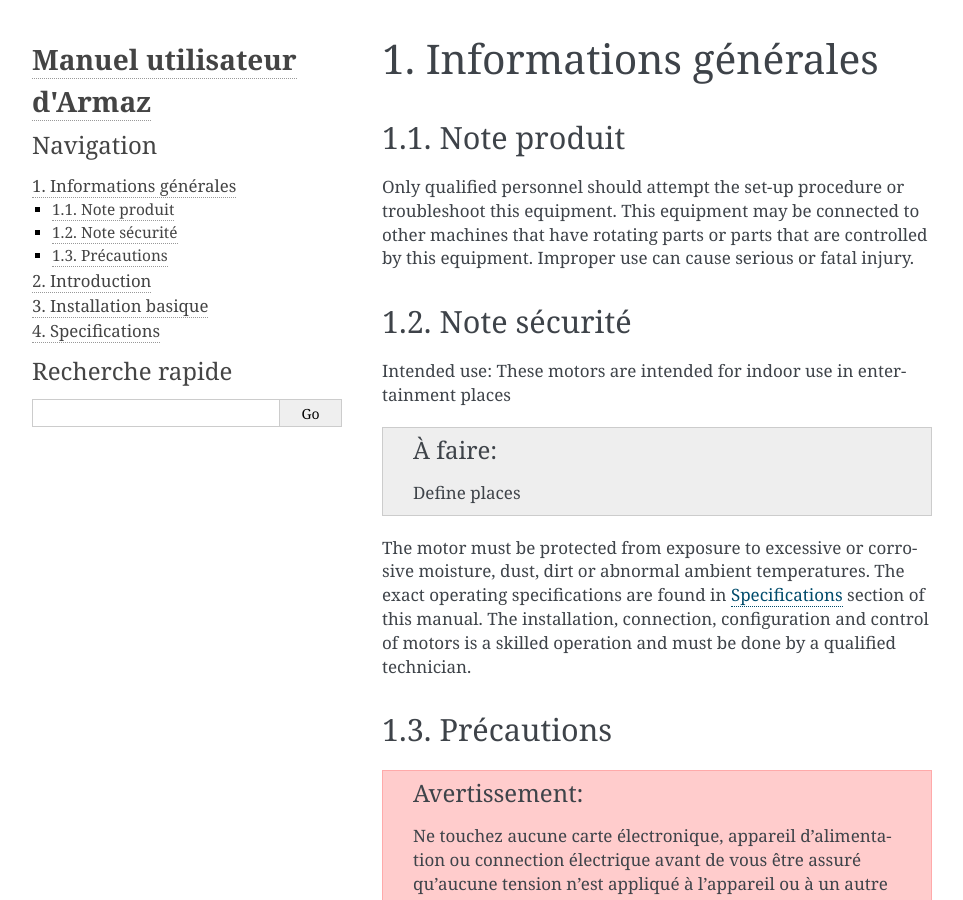
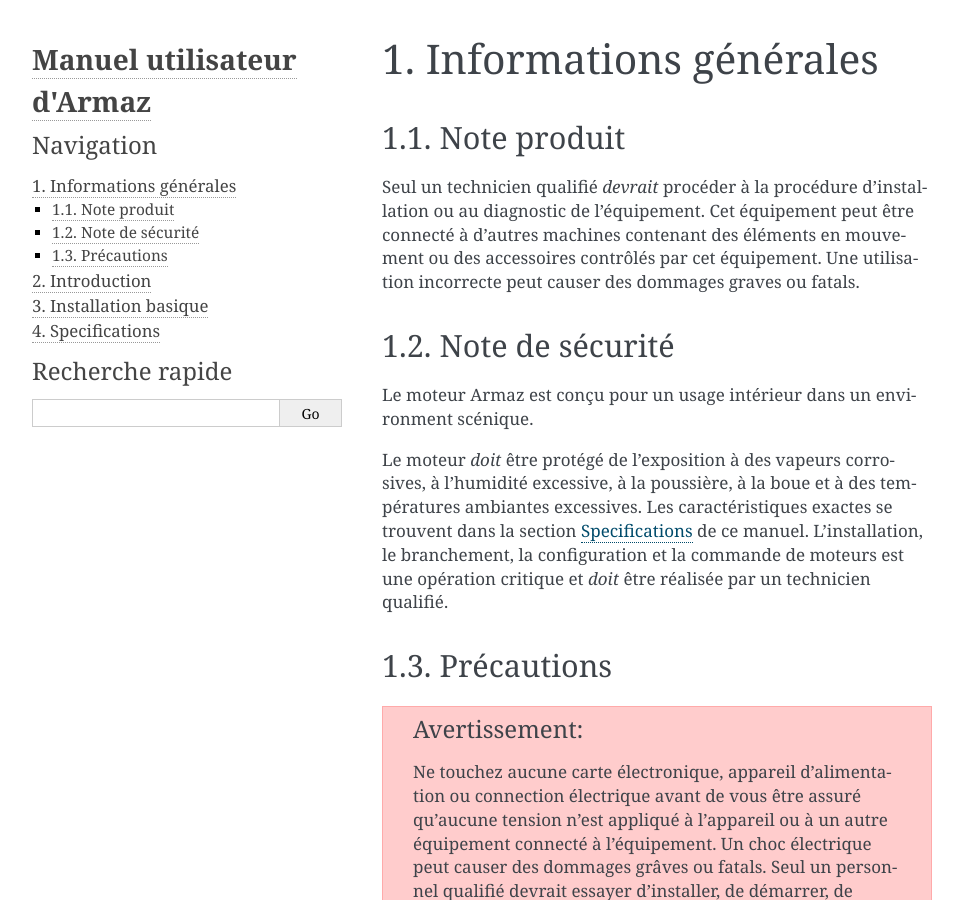
Before and after one commit to exmachina-dev/armaz-doc-french, a Sphinx documentation site: the page built from source/01-general-information.rst, in a window 1280 px wide and 900 px high. Shown: the whole window, without its empty margins (148-1111 px from the left). Built offline with Sphinx 7.4.7, drawn with Linux system fonts in a browser that asks for light colours.

Commit message:
Finished traduction of 01-general-information

```diff
--- a/source/01-general-information.rst
+++ b/source/01-general-information.rst
@@ -4,21 +4,23 @@
 Note produit
 ------------
 
-Only qualified personnel should attempt the set-up procedure or troubleshoot this equipment.
-This equipment may be connected to other machines that have rotating parts or parts that are controlled by this equipment.
-Improper use can cause serious or fatal injury.
+Seul un technicien qualifié `devrait` procéder à la procédure d'installation ou au
+diagnostic de l'équipement.
+Cet équipement peut être connecté à d'autres machines contenant des éléments en mouvement ou
+des accessoires contrôlés par cet équipement.
+Une utilisation incorrecte peut causer des dommages graves ou fatals.
+
+Note de sécurité
+-------------
 
 
-Note sécurité
--------------
+Le moteur Armaz est conçu pour un usage intérieur dans un environment scénique.
 
-Intended use: These motors are intended for indoor use in entertainment places
-
-.. todo:: Define places
-
-The motor must be protected from exposure to excessive or corrosive moisture, dust, dirt or abnormal ambient temperatures.
-The exact operating specifications are found in :doc:`07-specifications` section of this manual.
-The installation, connection, configuration and control of motors is a skilled operation and must be done by a qualified technician.
+Le moteur `doit` être protégé de l'exposition à des vapeurs corrosives, à l'humidité excessive,
+à la poussière, à la boue et à des températures ambiantes excessives.
+Les caractéristiques exactes se trouvent dans la section :doc:`07-specifications` de ce manuel.
+L'installation, le branchement, la configuration et la commande de moteurs est une opération critique
+et `doit` être réalisée par un technicien qualifié.
 
 Précautions
 -----------
```
